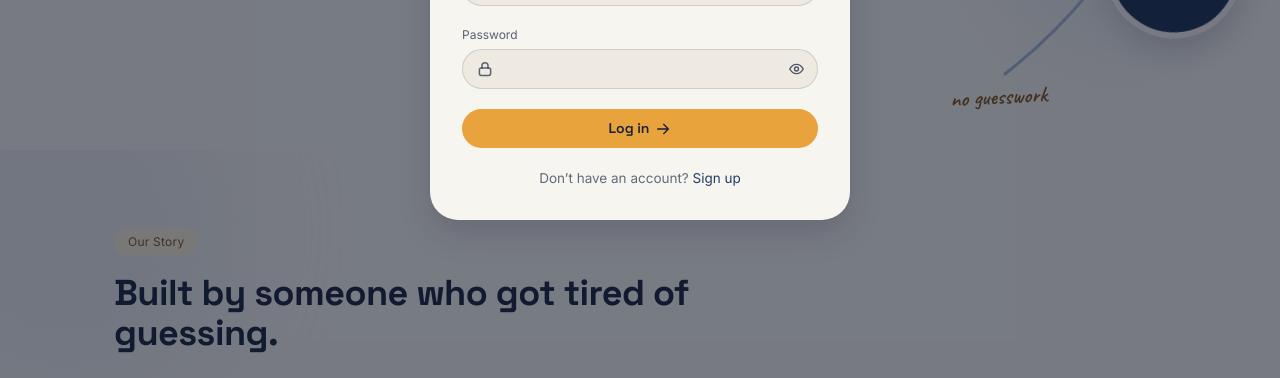
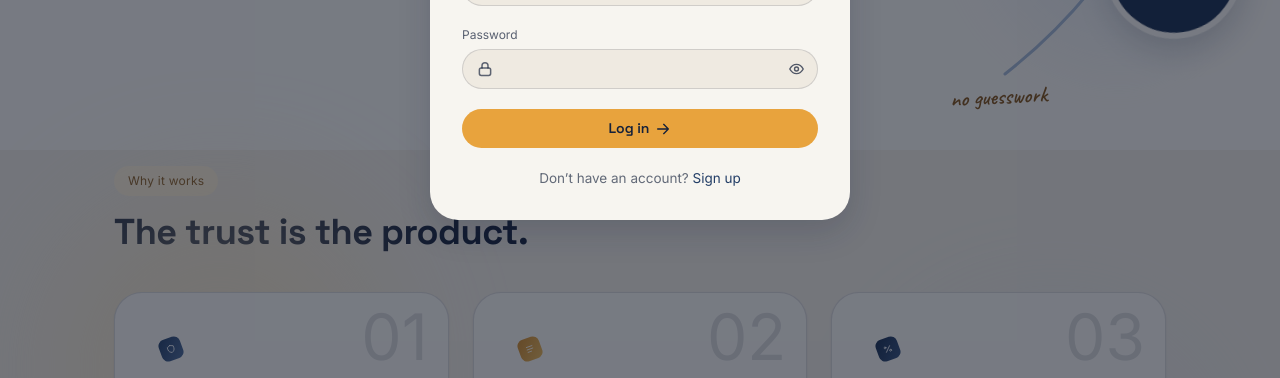
Before and after one commit to Peiush/TutorA, a Next.js app: page /about in a window 1280 px wide. Shown: the part 422-800 px from the top of the page. Built offline with nearby package versions, Linux system fonts and the light colour scheme; no server answers.

Commit message:
removed the our story section as of now

```diff
--- a/app/about/page.tsx
+++ b/app/about/page.tsx
@@ -4,7 +4,8 @@ import { FaqAccordion } from "@/components/about/faq-accordion";
 import { FaqIllustration } from "@/components/about/faq-illustration";
 import { studentFlow, tutorFlow, faqs, testimonials } from "@/lib/mock-data";
 import { AboutHero } from "@/components/about/about-hero";
-import { FounderStory } from "@/components/about/founder-story";
+// Temporarily hidden — see <AboutPage> below
+// import { FounderStory } from "@/components/about/founder-story";
 import { FlowPanels } from "@/components/about/flow-panels";
 import { TrustPillars } from "@/components/about/trust-pillars";
 import { TestimonialCards } from "@/components/about/testimonial-cards";
@@ -69,7 +70,8 @@ export default function AboutPage() {
       <script type="application/ld+json" dangerouslySetInnerHTML={{ __html: JSON.stringify(breadcrumbJsonLd) }} />
       <script type="application/ld+json" dangerouslySetInnerHTML={{ __html: JSON.stringify(faqJsonLd) }} />
       <AboutHero />
-      <FounderStory />
+      {/* Temporarily hidden — re-enable by uncommenting <FounderStory /> */}
+      {/* <FounderStory /> */}
 
       {/* Trust pillars + Flows */}
       <section style={{ background: "var(--color-surface)" }}>
```
